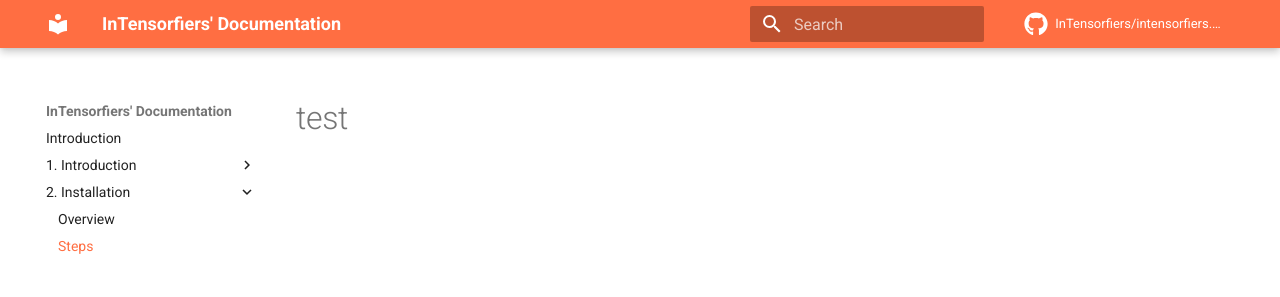
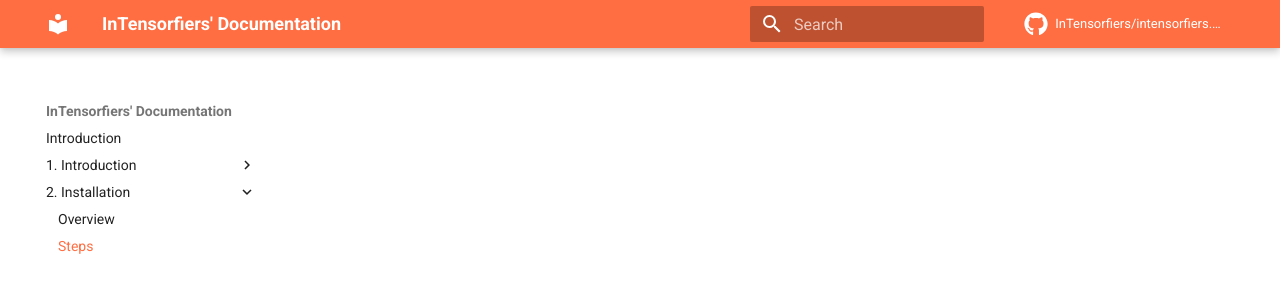
Before and after one commit to InTensorfiers/intensorfiers.github.io, an MkDocs documentation site: the page built from docs/2-installation/Installations step.md, in a window 1280 px wide. Shown: the top 297 px of the page. Built offline with MkDocs 1.6.1 and Material for MkDocs 9.7.7, drawn with Linux system fonts in a browser that asks for light colours; comment, search, counter and statistics services are not loaded.

Commit message:
Update Header

```diff
--- a/docs/2-installation/Installations step.md
+++ b/docs/2-installation/Installations step.md
@@ -1 +1 @@
-# test
+#
```
